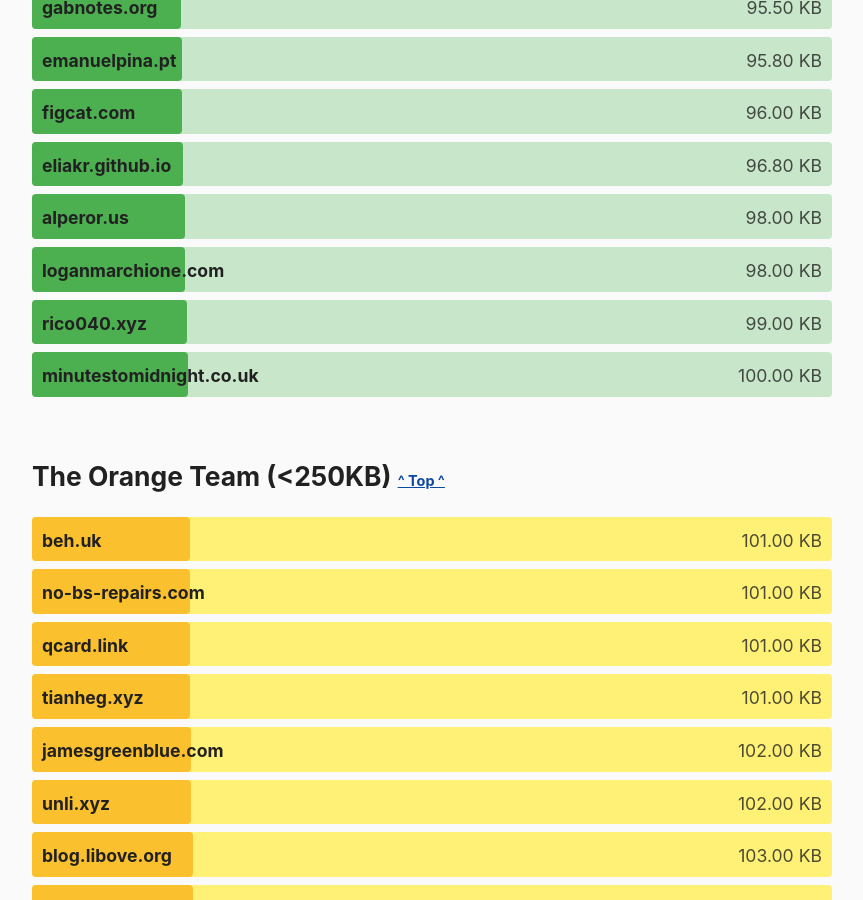
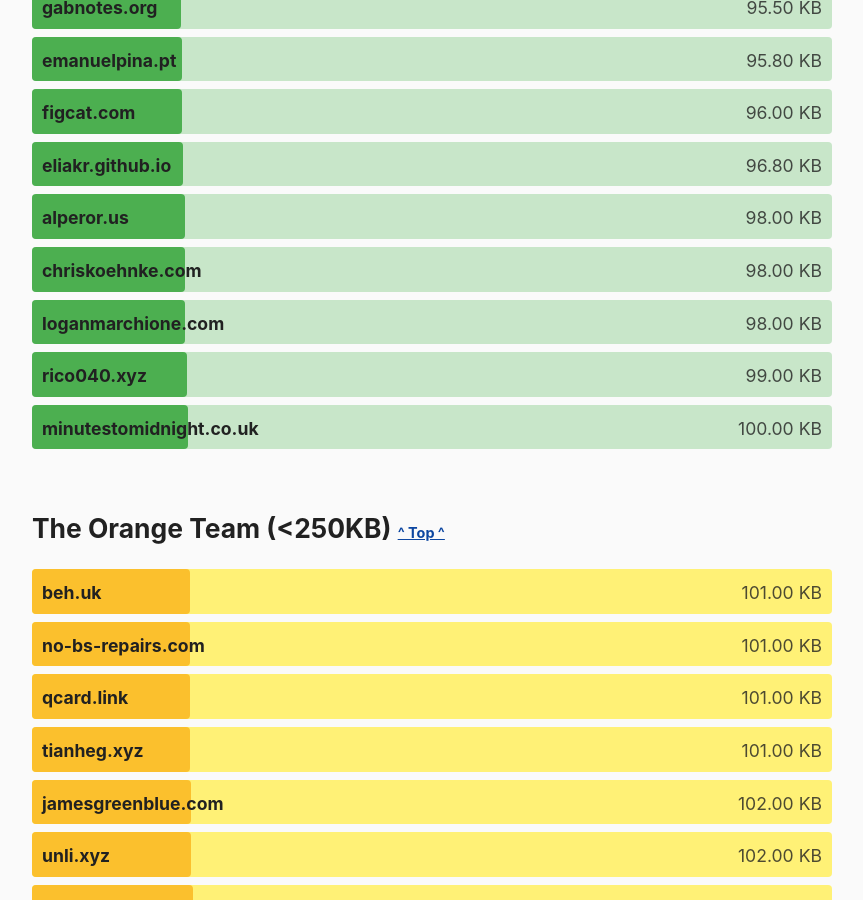
Before and after one commit to kevquirk/512kb.club, a Jekyll site: the page built from index.md, in a window 1280 px wide and 900 px high, scrolled down 20888 px. Shown: the whole window, without its empty margins (208-1071 px from the left). Built offline with Jekyll 4.4.1, drawn with Linux system fonts in a browser that asks for light colours.

Commit message:
Add chriskoehnke.com to sites.yml
GTMetrix scan report: https://gtmetrix.com/reports/chriskoehnke.com/h3rsmi6b/

```diff
--- a/_data/sites.yml
+++ b/_data/sites.yml
@@ -647,6 +647,11 @@
   url: https://chino.is-a.dev/
   size: 254
   last_checked: 2023-08-01
+
+- domain: chriskoehnke.com
+  url: https://chriskoehnke.com
+  size: 98
+  last_checked: 2023-08-03
 
 - domain: christianoliff.com
   url: https://christianoliff.com/
```
